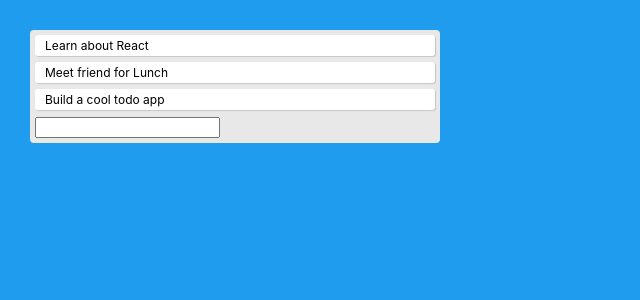
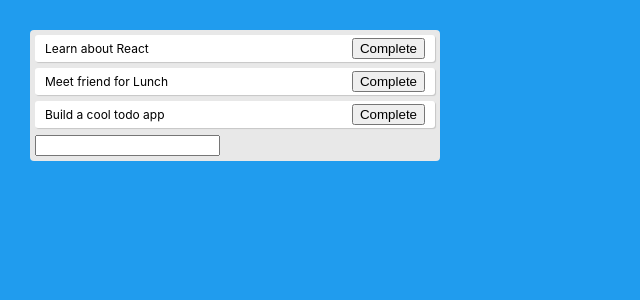
Before and after one commit to m6code/to-do-apps-reactjs, a React (Create React App) app in the folder to-do-digitalocean/: page / in a window 1280 px wide. Shown: the top 300 px of the page, without its empty margins (0-640 px from the left). Built offline with nearby package versions, Linux system fonts and the light colour scheme.

Commit message:
Add functionality to update items in the Todo list

```diff
--- a/to-do-digitalocean/src/App.js
+++ b/to-do-digitalocean/src/App.js
@@ -1,19 +1,34 @@
 import React, { useState } from 'react';
 import './App.css';
-import { Todo } from './components/Todo';
+import Todo from './components/Todo';
 import TodoForm from './components/TodoForm';
 
 function App() {
   // The first parameter, todos, is what we are going to name our state.
   // The second parameter, setTodos, is what we are going to use to set the state.
   const [todos, setTodos] = useState([
-    { text: "Learn about React" },
-    { text: "Meet friend for Lunch" },
-    { text: "Build a cool todo app" }
+    {
+      text: "Learn about React",
+      isCompleted: false,
+    },
+    {
+      text: "Meet friend for Lunch",
+      isCompleted: false,
+    },
+    {
+      text: "Build a cool todo app",
+      isCompleted: false,
+    }
   ]);
 
   const addTodo = text => {
-    const newTodos = [...todos, {text}];
+    const newTodos = [...todos, { text }];
+    setTodos(newTodos);
+  }
+
+  const completeTodo = index => {
+    const newTodos = [...todos];
+    newTodos[index].isCompleted = true;
     setTodos(newTodos);
   }
 
@@ -26,6 +41,7 @@
             key={index}
             index={index}
             todo={todo}
+            completeTodo={completeTodo}
           />
         ))}
         <TodoForm addTodo={addTodo} />
--- a/to-do-digitalocean/src/components/Todo.js
+++ b/to-do-digitalocean/src/components/Todo.js
@@ -1,3 +1,18 @@
 import React from 'react'
 
-export const Todo = ({todo}) => <div className="todo">{todo.text}</div>
+function Todo({todo, index, completeTodo}) {
+    return (
+        <div
+            className="todo"
+            style={{textDecoration: todo.isCompleted ? "line-through" : ""}}
+        >
+            {todo.text}
+
+            <div>
+                <button onClick={() => completeTodo(index)}>Complete</button>
+            </div>
+        </div>
+    );
+}
+
+export default Todo
```
